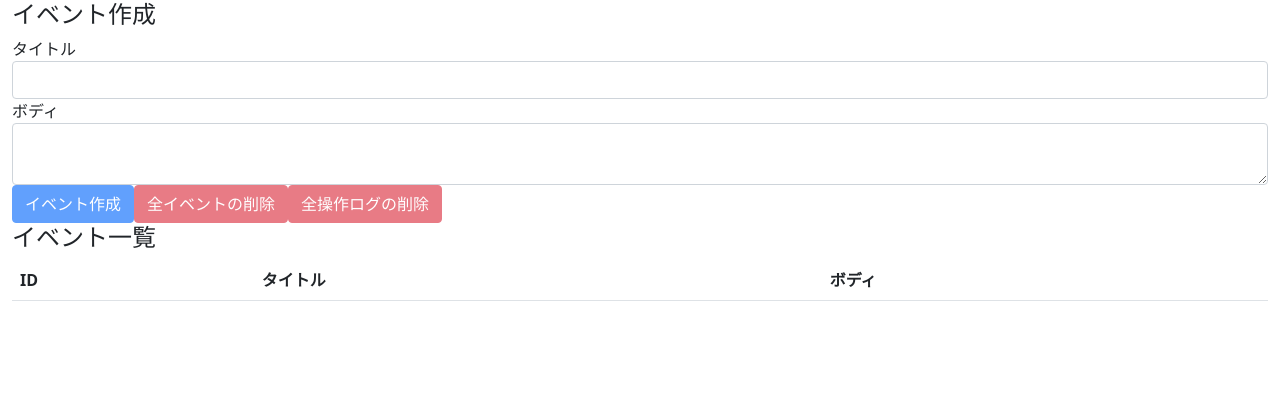
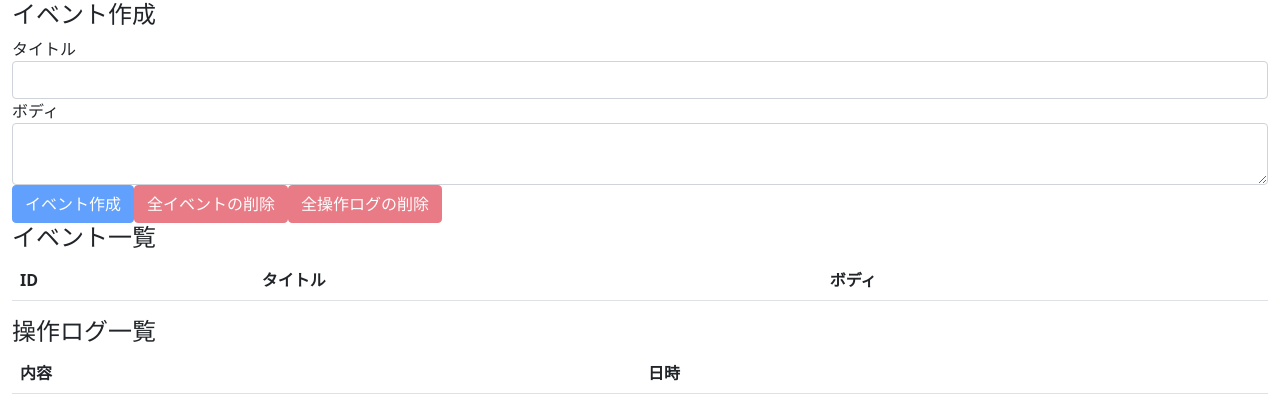
Before and after one commit to shimizu0623/react-hooks-101, a React (Create React App) app: page / in a window 1280 px wide. Shown: the top 420 px of the page. Built offline with nearby package versions, Linux system fonts and the light colour scheme.

Commit message:
display all operation logs

```diff
--- a/src/components/App.js
+++ b/src/components/App.js
@@ -3,6 +3,7 @@
 
 import EventForm from './EventForm'
 import Events from './Events'
+import OperationLogs from './OperationLogs'
 import AppContext from '../contexts/AppContext';
 import reducer from '../reducers'
 
@@ -19,6 +20,7 @@
      <div className="container-fluid">
        <EventForm />
        <Events />
+       <OperationLogs />
      </div>
     </AppContext.Provider>
   );
--- /dev/null
+++ b/src/components/OperationLog.js
@@ -0,0 +1,13 @@
+import React from 'react';
+
+const OperationLog = ({operationLog}) => {
+    return (
+        <tr>
+            <td>{operationLog.description}</td>
+            <td>{operationLog.operatedAt}</td>
+        </tr>
+
+    )
+}
+
+export default OperationLog
--- /dev/null
+++ b/src/components/OperationLogs.js
@@ -0,0 +1,31 @@
+import React, { useContext } from 'react'
+
+import OperationLog from './OperationLog';
+import AppContext from '../contexts/AppContext'
+
+const OperationLogs = () =>{
+    const {state} = useContext(AppContext)
+    return (
+        <>
+          <h4>操作ログ一覧</h4>
+          <table className ="table table-hover">
+              <thead>
+                  <tr>
+                      <th>内容</th>
+                      <th>日時</th>
+                  </tr>
+              </thead>
+              <tbody>
+                  {
+                      state.operationLogs.map((operationLog, index) =>{
+                          return <OperationLog key={index} operationLog={operationLog}/>
+                      })
+
+                  }
+              </tbody>
+          </table>
+        </>
+    )
+}
+
+export default OperationLogs
```
